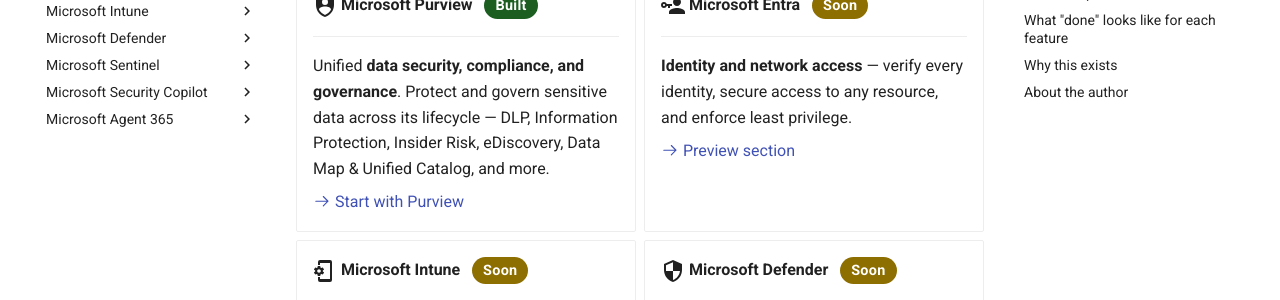
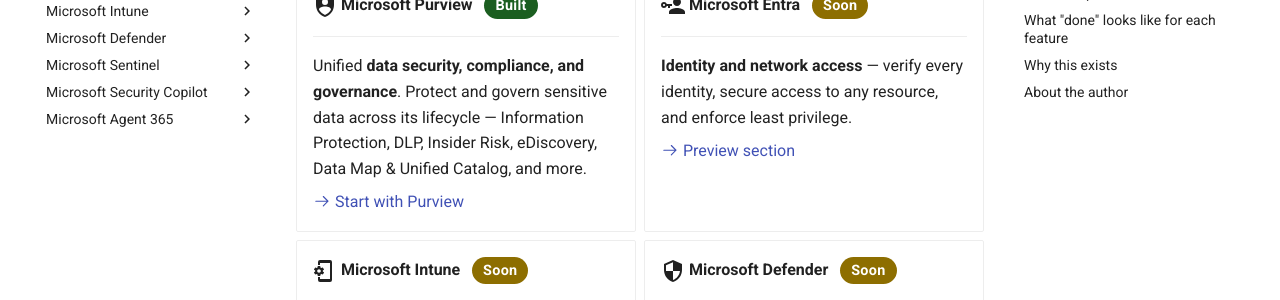
Before and after one commit to indra-pr/msft-security-workshop, an MkDocs documentation site: the page built from docs/index.md, in a window 1280 px wide and 900 px high, scrolled down 646 px. Shown: the part 178-478 px from the top of the window. Built offline with MkDocs 1.6.1 and Material for MkDocs 9.7.7, drawn with Linux system fonts in a browser that asks for light colours.

```diff
--- a/docs/index.md
+++ b/docs/index.md
@@ -23,7 +23,7 @@ A hands-on, beginner-friendly learning series for the **Microsoft Security** pro
 
     ---
 
-    Unified **data security, compliance, and governance**. Protect and govern sensitive data across its lifecycle — DLP, Information Protection, Insider Risk, eDiscovery, Data Map & Unified Catalog, and more.
+    Unified **data security, compliance, and governance**. Protect and govern sensitive data across its lifecycle — Information Protection, DLP, Insider Risk, eDiscovery, Data Map & Unified Catalog, and more.
 
     [:octicons-arrow-right-24: Start with Purview](purview/index.md)
 
```
Also changed, not shown: docs/purview/data-security/dspm.md (+1 -1 lines), docs/purview/data-security/index.md (+1 -1 lines), docs/purview/index.md (+3 -3 lines), docs/purview/use-cases.md (+1 -1 lines).
